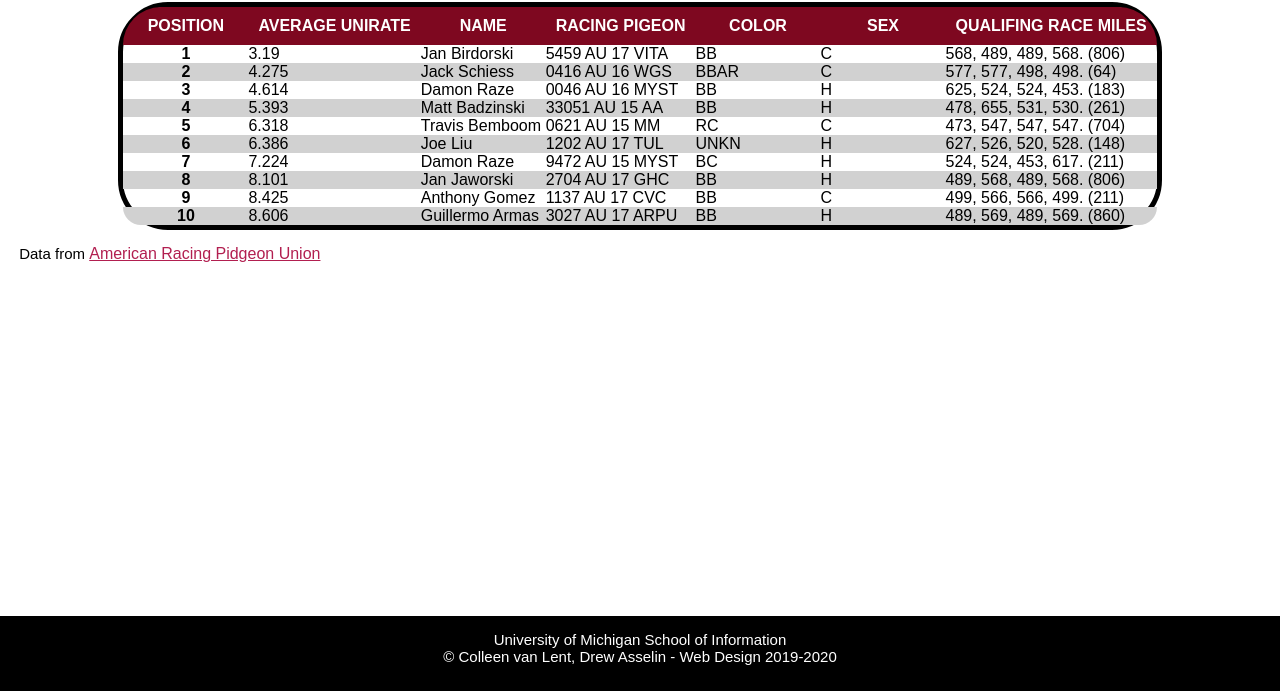
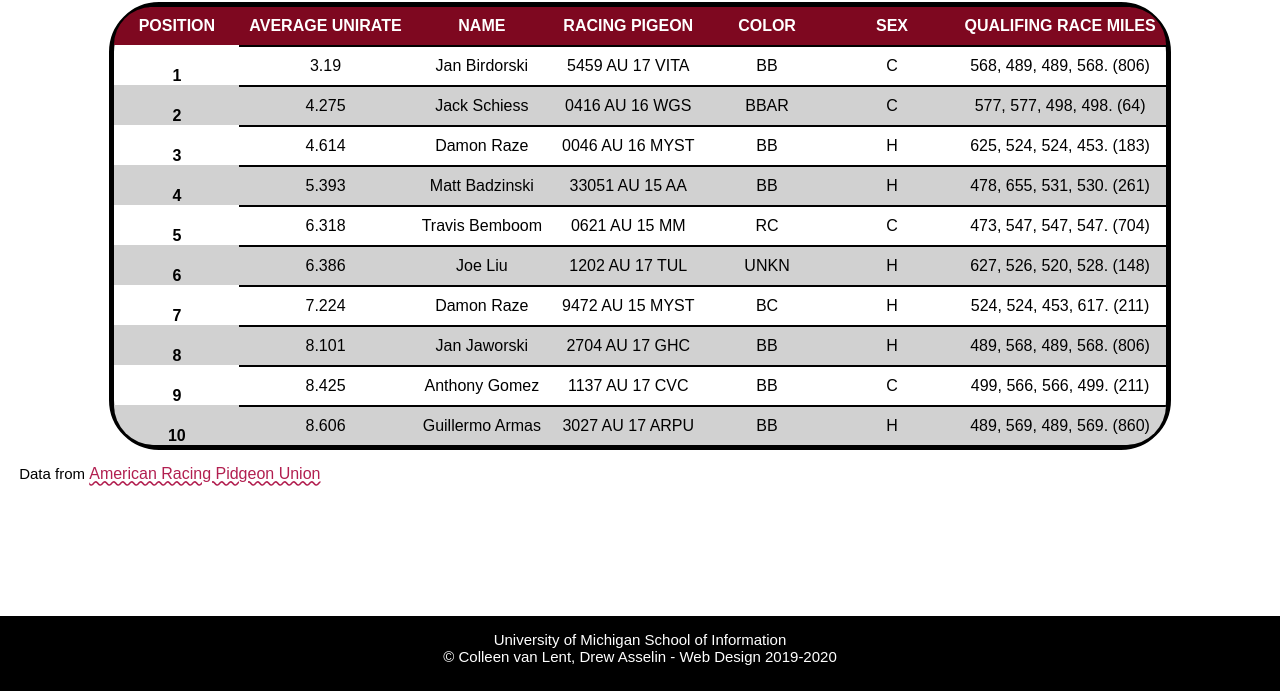
Before and after one commit to allydevico/homework4-2021, a plain HTML site: page index.html in a window 1280 px wide. Shown: the part 109-800 px from the top of the page. Drawn offline with Linux system fonts and the light colour scheme; a web font is replaced by a local one.

Commit message:
Add files via upload

```diff
--- a/css/style.css
+++ b/css/style.css
@@ -56,7 +56,7 @@ p{
 a{
   font-size: 16px;
   color: #B21F50;
-  text-decoration-style: underline wavy;
+  text-decoration-style: wavy;
 
 }
 
@@ -69,7 +69,11 @@ a{
 
 
 td{
-
+  text-align: center;
+  border-width: 2px 0px 0px 0px;
+  border-style: solid;
+  border-color: #000000;
+  padding: 10px;
 }
 
 
```
